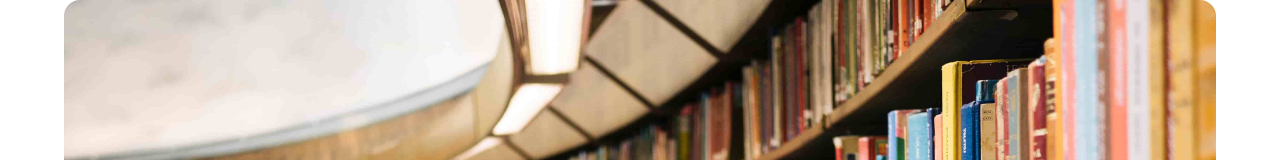
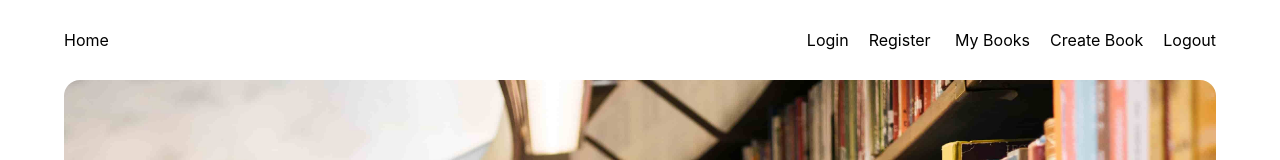
Before and after one commit to BorislavBenderov/mern-book-app, a React (Create React App) app in the folder client/: page /login in a window 1280 px wide. Shown: the top 160 px of the page. Built offline with nearby package versions, Linux system fonts and the light colour scheme.

Commit message:
Add header component

```diff
--- a/client/src/App.js
+++ b/client/src/App.js
@@ -1,8 +1,10 @@
+import { Header } from "./components/header/Header";
 import { Dashboard } from "./pages/dashboard/Dashboard";
 
 function App() {
   return (
     <div className='max-w-6xl m-auto'>
+      <Header />
       <Dashboard />
     </div>
   );
--- /dev/null
+++ b/client/src/components/header/Header.js
@@ -0,0 +1,32 @@
+export const Header = () => {
+    return (
+        <header className="">
+            <div className="h-20 flex justify-between items-center">
+                <div className="">
+                    <a href="/" className="">
+                        Home
+                    </a>
+                </div>
+                <div className="">
+                    <>
+                        <a href="/login" className="ml-5">
+                            <span>Login</span>
+                        </a>
+                        <a href="/register" className="ml-5">
+                            <span>Register</span>
+                        </a> </>
+                    <> <span></span>
+                        <a href="/mymovies" className="ml-5">
+                            <span>My Books</span>
+                        </a>
+                        <a href="/create" className="ml-5">
+                            <span>Create Book</span>
+                        </a>
+                        <a href="" className="ml-5">
+                            <span>Logout</span>
+                        </a> </>
+                </div>
+            </div>
+        </header>
+    );
+}
```
